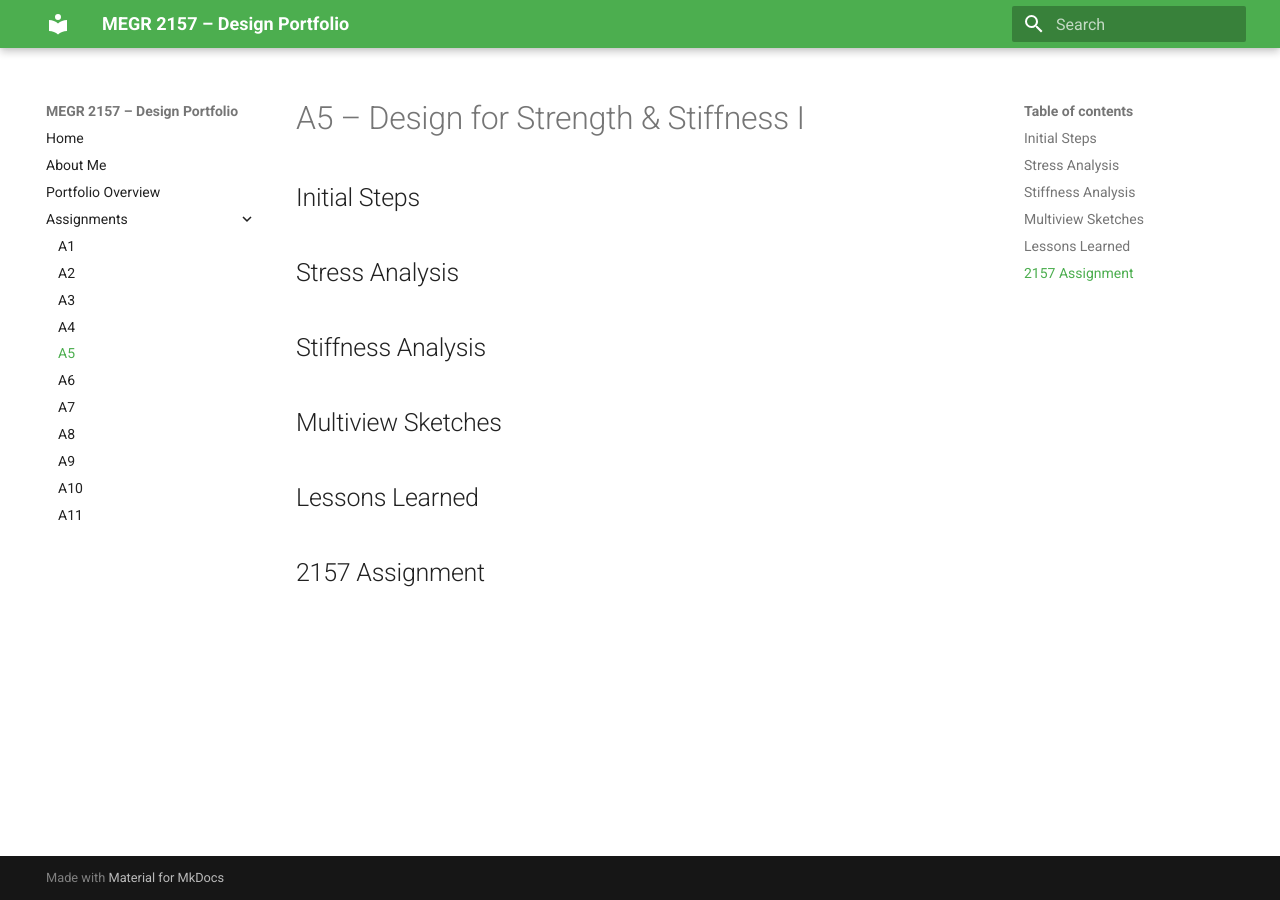
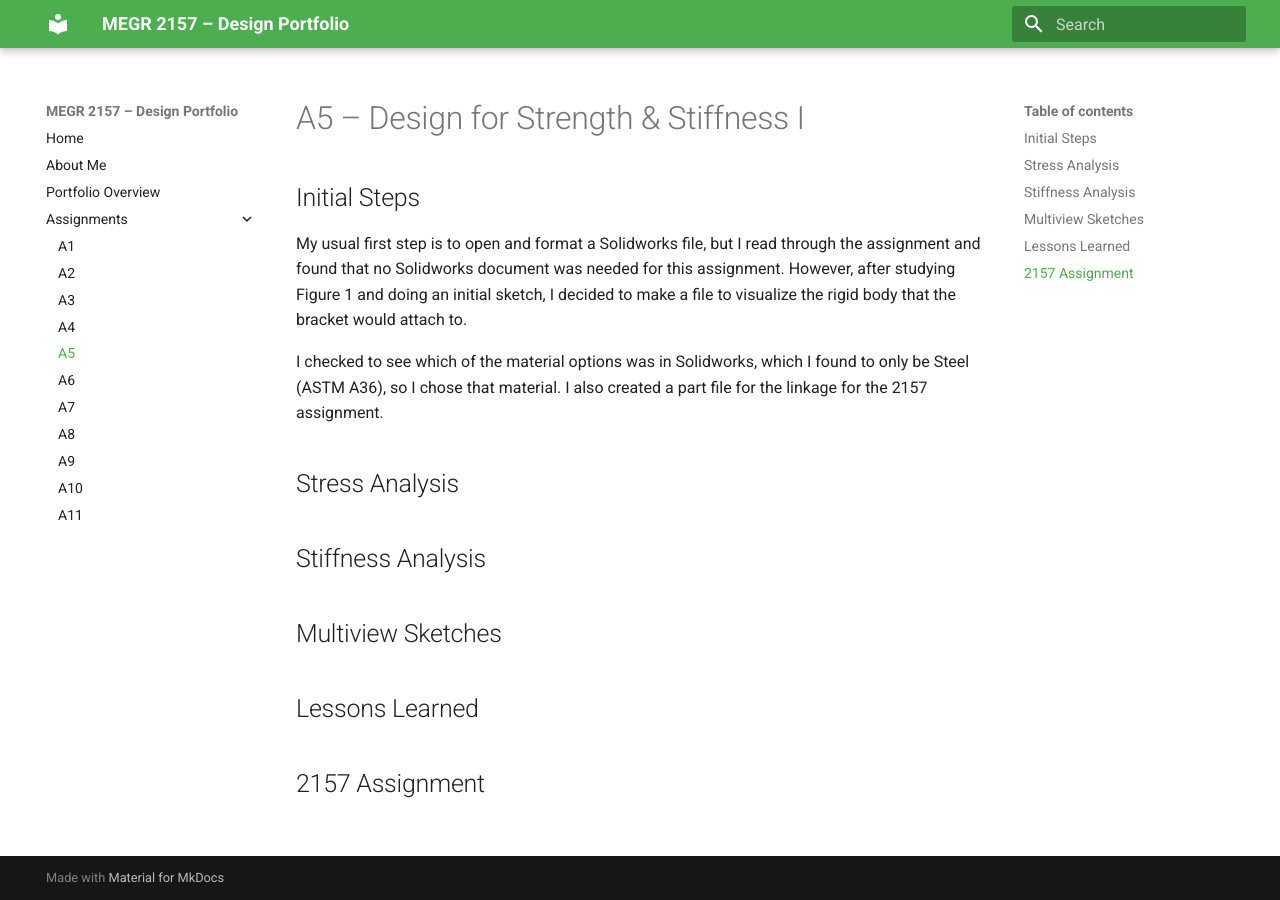
Before and after one commit to Ldreifuss/megr2157-project-portfolio, an MkDocs documentation site: the page built from docs/assignments/A05/index.md, in a window 1280 px wide. Built offline with MkDocs 1.6.1 and Material for MkDocs 9.7.7, drawn with Linux system fonts in a browser that asks for light colours.

Commit message:
Update index.md

```diff
--- a/docs/assignments/A05/index.md
+++ b/docs/assignments/A05/index.md
@@ -2,6 +2,10 @@
 
 ## Initial Steps
 
+My usual first step is to open and format a Solidworks file, but I read through the assignment and found that no Solidworks document was needed for this assignment. However, after studying Figure 1 and doing an initial sketch, I decided to make a file to visualize the rigid body that the bracket would attach to.
+
+I checked to see which of the material options was in Solidworks, which I found to only be Steel (ASTM A36), so I chose that material.
+I also created a part file for the linkage for the 2157 assignment.
 
 ## Stress Analysis
 
```
